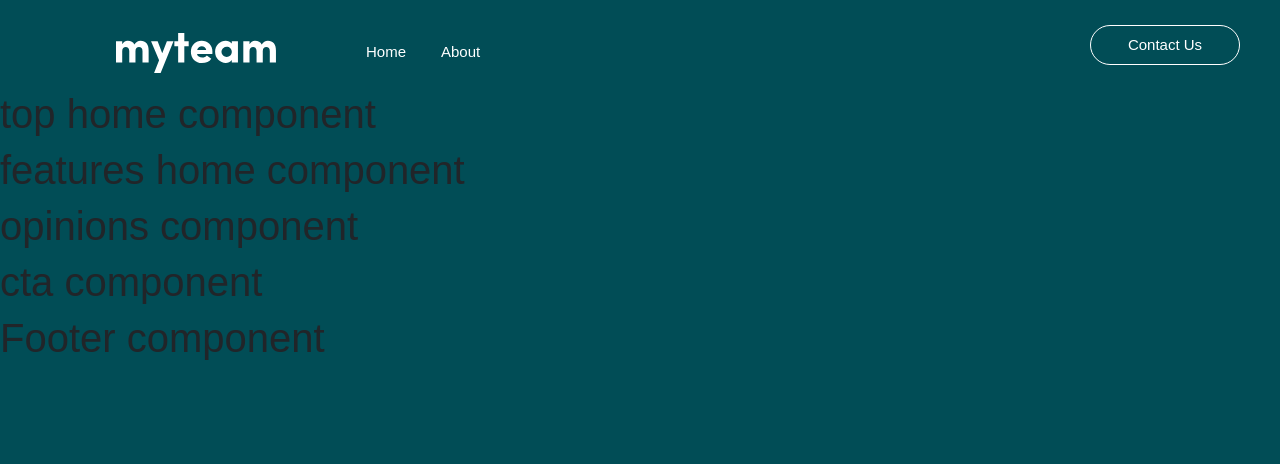
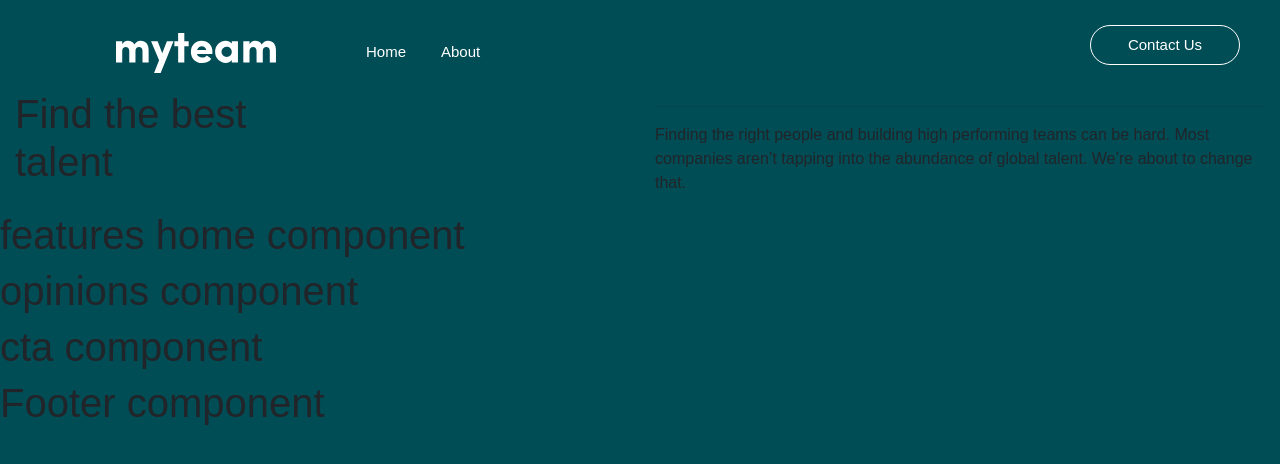
Before and after one commit to clf94-dev/myteam-vue, a Vue app: page / in a window 1280 px wide. Shown: the top 464 px of the page. Built offline with nearby package versions, Linux system fonts and the light colour scheme.

Commit message:
added topHome struct

```diff
--- a/src/components/TopHome.vue
+++ b/src/components/TopHome.vue
@@ -1,7 +1,17 @@
 <template>
-<div>
-    <h1>top home component</h1>
-</div>
+<b-container fluid class="topHome-section">
+    <b-row>
+        <b-col class="title-col" xs="12" sm="12" md="6" lg="6">
+            <h1>Find the best
+                <h1 class='color'>talent</h1>
+            </h1>
+        </b-col>
+        <b-col class="text-col" xs="12" sm="12" md="6" lg="6">
+            <hr />
+            <p>Finding the right people and building high performing teams can be hard. Most companies aren’t tapping into the abundance of global talent. We’re about to change that.</p>
+        </b-col>
+    </b-row>
+</b-container>
 </template>
 
 <script>
```
